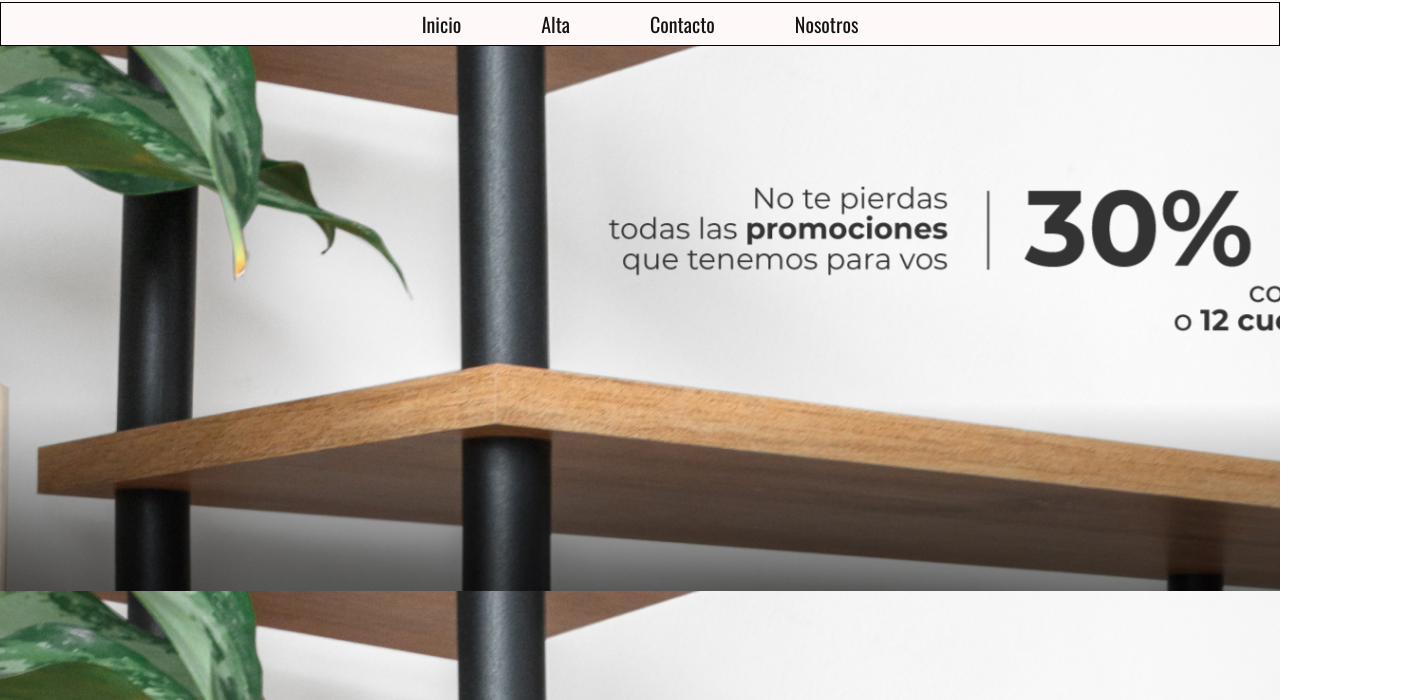
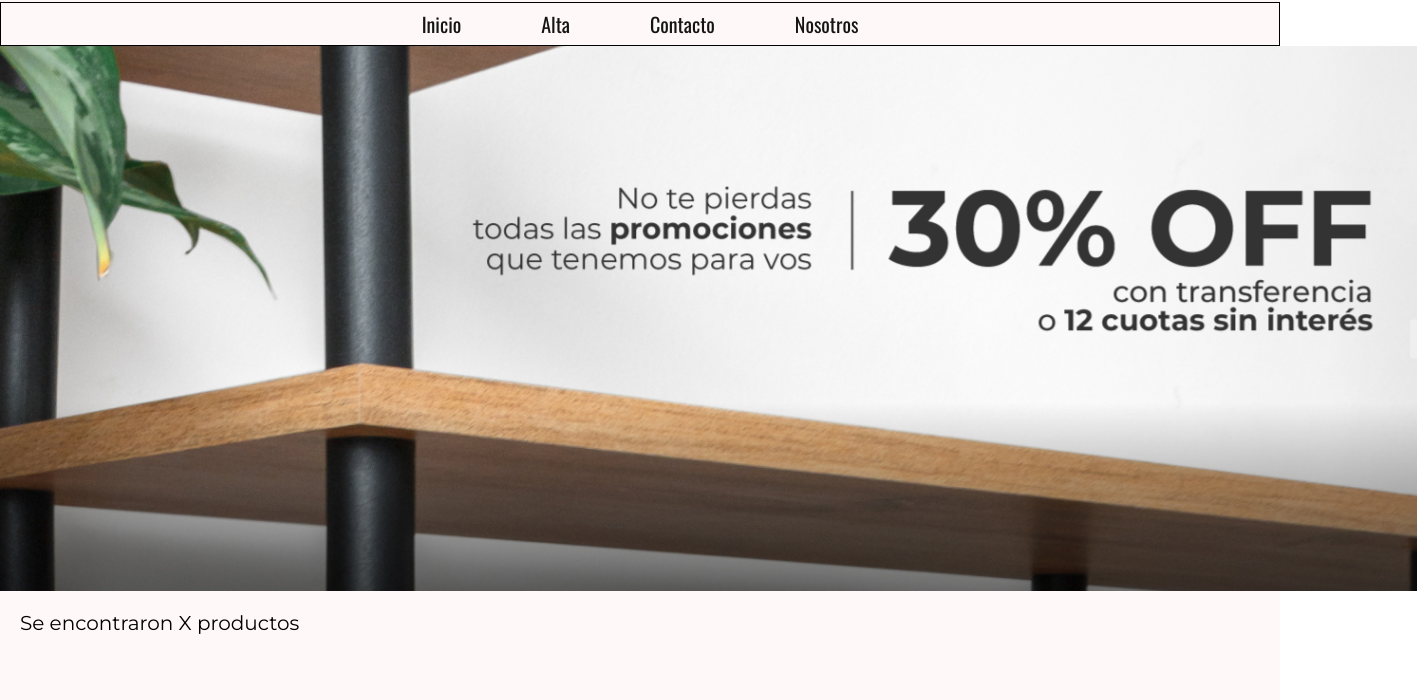
Before and after one commit to CandelaBac/Integrador, a plain HTML site: page index.html in a window 1280 px wide. Shown: the part 85-785 px from the top of the page, 1417 px wide, since content can reach past the window. Drawn offline with nearby package versions, Linux system fonts and the light colour scheme.

Commit message:
Tamaño descuentoo

```diff
--- a/index.html
+++ b/index.html
@@ -49,6 +49,7 @@
           </label>
         </div>
       </div>
+
       <!-- Final search-bar -->
     </header>
     <!-- Final header -->
@@ -56,7 +57,7 @@
     <main>
       <section class="section-cards">
         <header class="section-cards__header">
-          <h1></h1>
+          <h1><img src="img/svg/descuentos.jpg" alt=""></h1>
           <p>Se encontraron X productos</p>
         </header>
 
--- a/sass/pages/_index.scss
+++ b/sass/pages/_index.scss
@@ -4,13 +4,13 @@
 
 
     &__header h1{
-        background-image: url(../../img/svg/descuentos.jpg);
+        /* background-image: url(../../img/svg/descuentos.jpg); */
         background-color: $colorBase;
-        height: 85vh;
+        height: auto;
         display: flex;
         justify-content: center;
         align-items:center;
-        padding: 3%;
+        padding: 0;
 
 
        /*  width: 250%;
```
Also changed, not shown: css/main.css, css/main.min.css, 2 other files.
